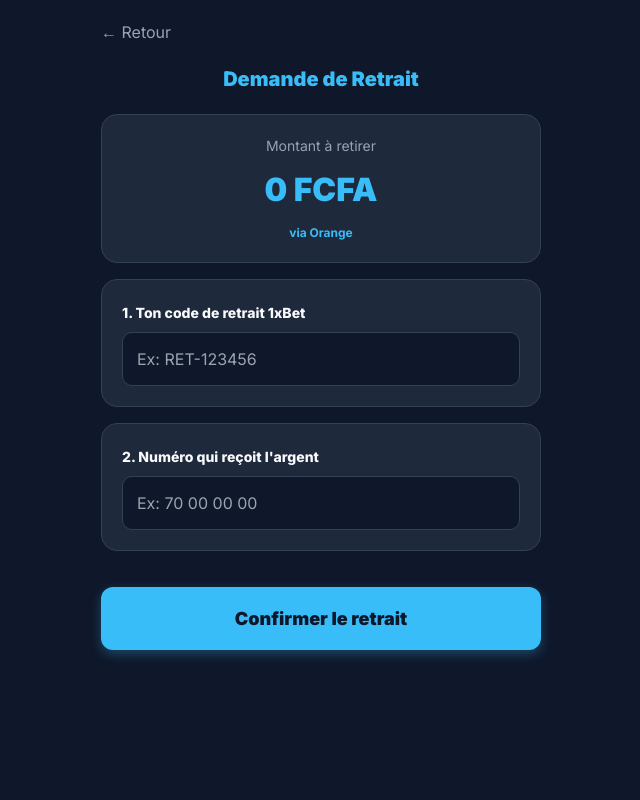
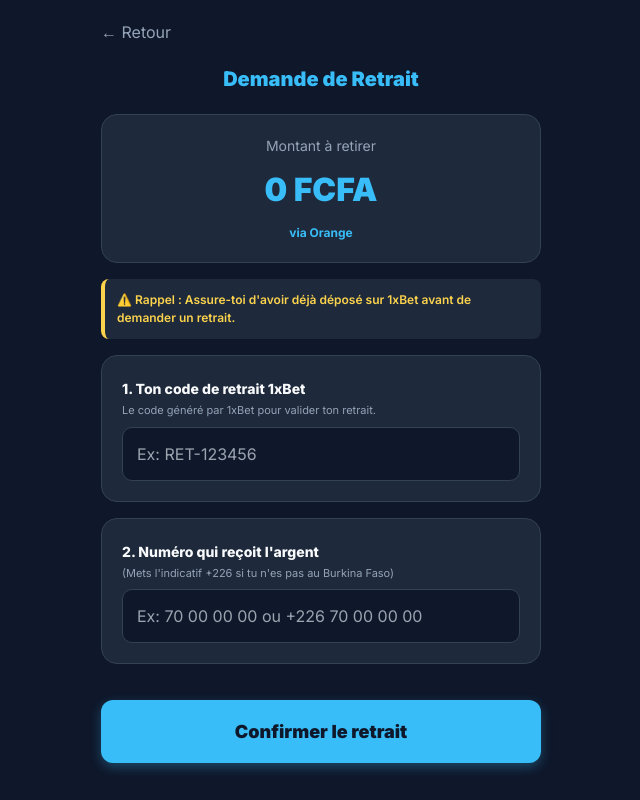
Before and after one commit to azizoboss226-dot/Sanksi, a Flask app: page /retrait in a window 1280 px wide. Shown: the whole page, without its empty margins (319-959 px from the left). Run offline with Flask 3, Linux system fonts and the light colour scheme; some libraries are stand-ins or nearby versions.

Commit message:
Retrait : ajout du texte d'aide (indicatif) et rappel de dépôt

```diff
--- a/templates/retrait.html
+++ b/templates/retrait.html
@@ -15,6 +15,7 @@
         .input-field { width: 100%; padding: 14px; border-radius: 10px; background: #0F172A; border: 1px solid #334155; color: white; font-size: 16px; margin-top: 8px; box-sizing: border-box; }
         .input-field:focus { outline: none; border-color: #38BDF8; }
         .btn-pay { width: 100%; background: #38BDF8; color: #0F172A; font-weight: 900; font-size: 18px; border: none; border-radius: 12px; padding: 18px; cursor: pointer; margin-top: 20px; box-shadow: 0 4px 12px rgba(56, 189, 248, 0.3); }
+        .info-box { background: #1E293B; border-left: 4px solid #FCD34D; padding: 12px; border-radius: 8px; margin-bottom: 16px; }
     </style>
 </head>
 <body>
@@ -28,18 +29,24 @@
         <p style="color: #38BDF8; font-size: 12px; font-weight: 700;">via {{ operateur }}</p>
     </div>
 
+    <div class="info-box">
+        <p style="font-size: 12px; color: #FCD34D; margin: 0; font-weight: 600;">⚠️ Rappel : Assure-toi d'avoir déjà déposé sur 1xBet avant de demander un retrait.</p>
+    </div>
+
     <form action="/retrait/confirmer" method="POST">
         <input type="hidden" name="montant" value="{{ montant }}">
         <input type="hidden" name="operateur" value="{{ operateur }}">
 
         <div class="step-card">
             <label style="font-weight: 800; font-size: 14px;">1. Ton code de retrait 1xBet</label>
+            <p style="color: #94A3B8; font-size: 11px; margin: 2px 0 0 0;">Le code généré par 1xBet pour valider ton retrait.</p>
             <input type="text" name="code_retrait" required class="input-field" placeholder="Ex: RET-123456">
         </div>
 
         <div class="step-card">
             <label style="font-weight: 800; font-size: 14px;">2. Numéro qui reçoit l'argent</label>
-            <input type="tel" name="telephone" required class="input-field" placeholder="Ex: 70 00 00 00">
+            <p style="color: #94A3B8; font-size: 11px; margin: 2px 0 0 0;">(Mets l'indicatif +226 si tu n'es pas au Burkina Faso)</p>
+            <input type="tel" name="telephone" required class="input-field" placeholder="Ex: 70 00 00 00 ou +226 70 00 00 00">
         </div>
 
         <button type="submit" class="btn-pay">Confirmer le retrait</button>
```
